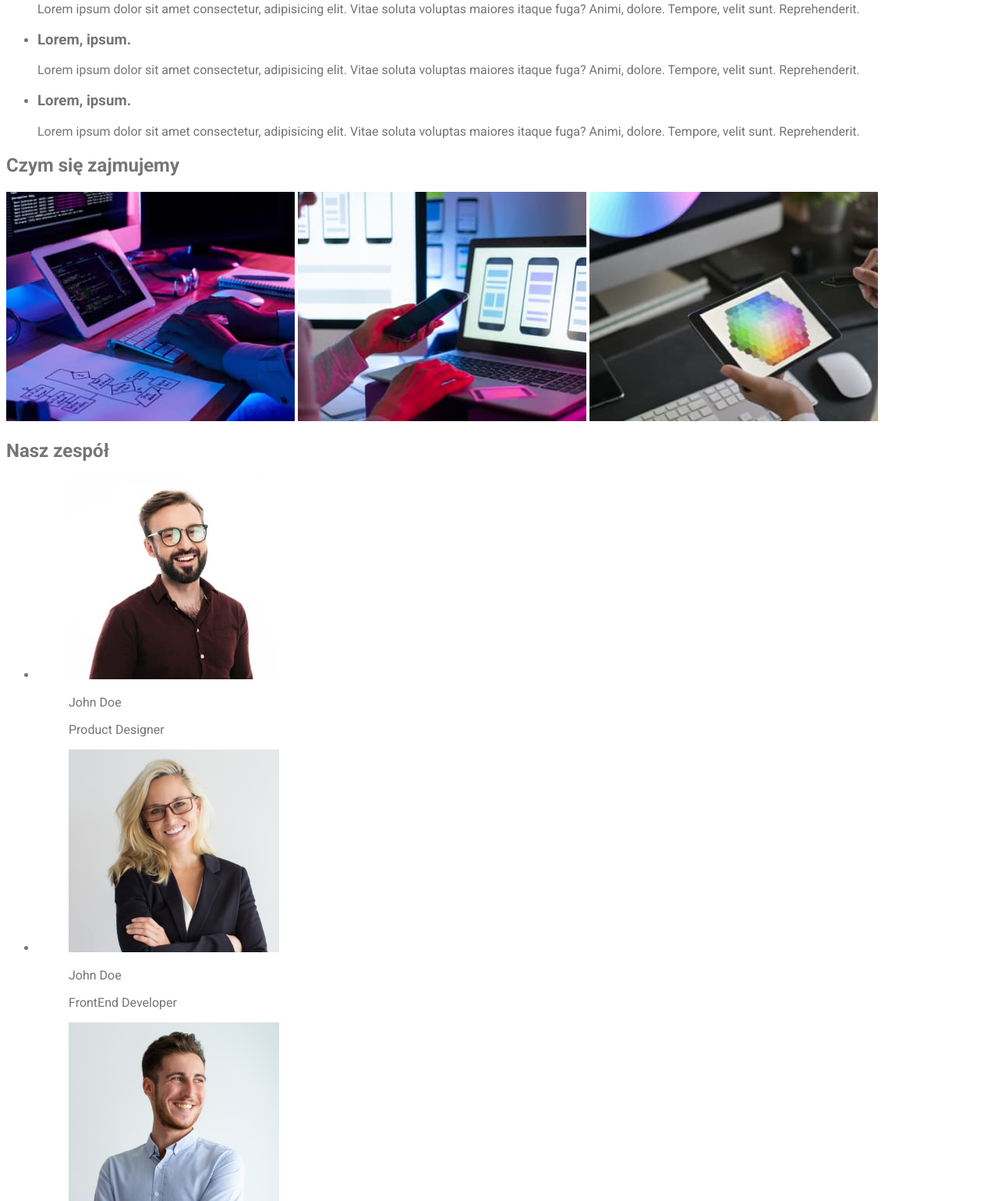
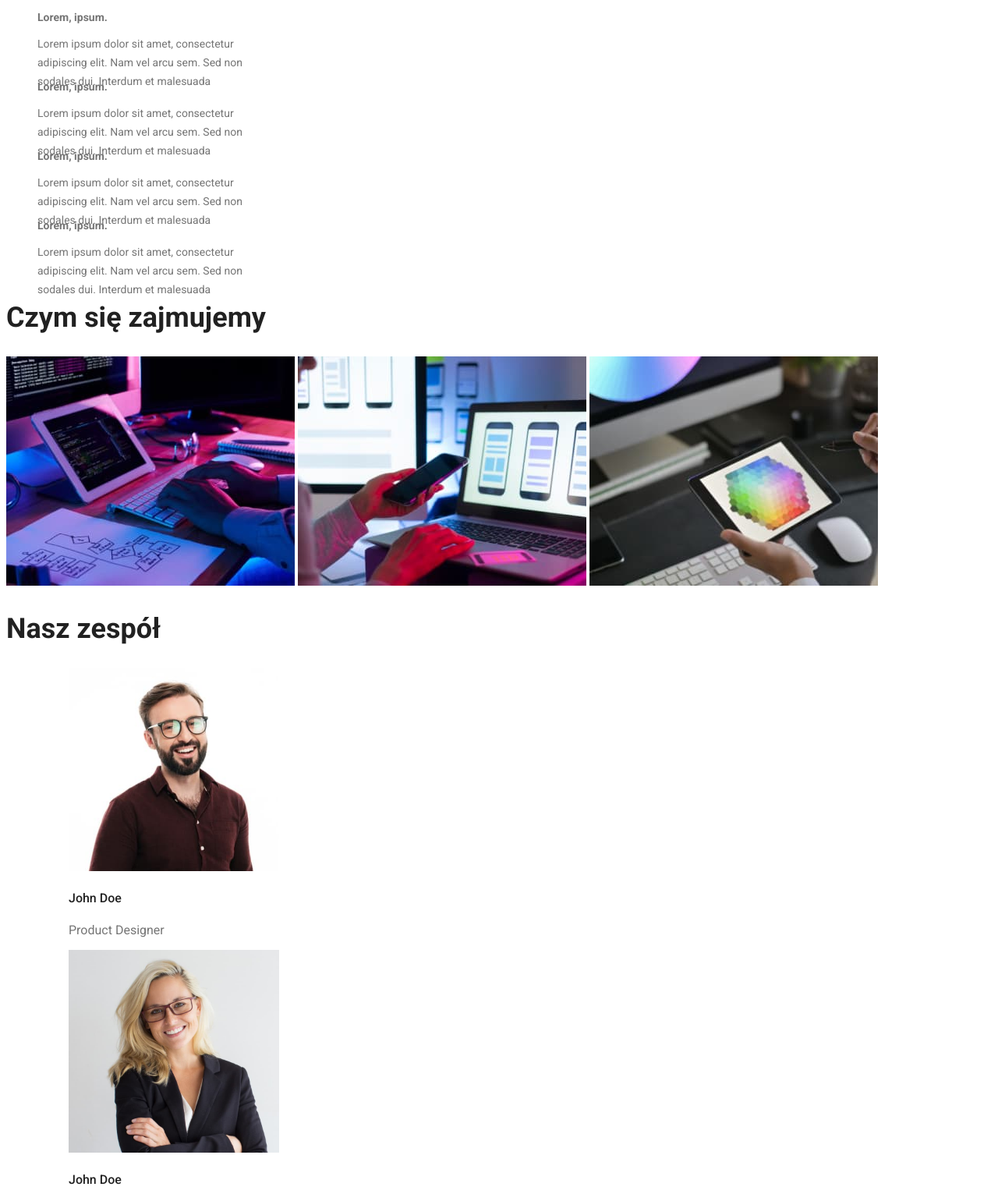
Before and after one commit to Spajkowiecki/goit-markup-hw-02, a plain HTML site: page index.html in a window 1280 px wide. Shown: the part 319-1859 px from the top of the page at 78% size. Drawn offline with Linux system fonts and the light colour scheme.

Commit message:
small fixes
Fixes

```diff
--- a/css/styles.css
+++ b/css/styles.css
@@ -17,6 +17,7 @@
   --main-normal-text-color: #212121;
   --main-text-color: #757575;
   --main-link-color: #2196f3;
+  --white-text: white;
   /*   END OF COLORS USED ON PAGE      */
 }
 
@@ -26,6 +27,7 @@ body {
 }
 /* GŁÓWNY KONTENER NAVBAROWY */
 .menu-container {
+  font-size: 14px;
   display: flex;
   align-items: center;
   stroke: #ececec;
@@ -34,7 +36,6 @@ body {
 /** | GÓRNY PASEK | **/
 /* STYLIZUJE LOGO TEKSTOWE W PASKU GÓRNYM */
 .menu-text-logo {
-  margin-left: 215px;
   font-family: var(--primary-font);
   font-weight: 700;
   text-align: left;
@@ -55,14 +56,11 @@ body {
 /* POCZĄTEK: STYLIZACJA NAVBARU */
 
 .navbar {
-  margin-left: 93px;
 }
 
 .nav-core {
   padding: 0;
-  gap: 46px;
   list-style: none;
-  display: flex;
 }
 
 .nav-core-link {
@@ -74,8 +72,80 @@ body {
   color: var(--main-link-color);
 }
 
-.menu-contact {
-  margin-left: 371px;
+.menu-header h1 {
+  font-size: 44px;
+  text-align: center;
+}
+
+.menu-header button {
+  font-size: 16px;
+  line-height: 30px;
+  font-family: var(--main-font);
+  font-weight: 700;
 }
 /* KONIEC: STYLIZACJA NAVBARU */
 /** | KONIEC GÓRNEGO PASKA | **/
+
+.section-title {
+  font-size: 36px;
+  font-weight: 700;
+  color: var(--main-normal-text-color);
+}
+
+.post-skills {
+  height: 75px;
+  width: 270px;
+  font-size: 14px;
+}
+
+.post-skills h3 {
+  font-size: 14px;
+  line-height: auto;
+}
+
+.post-skills p {
+  font-weight: normal;
+  line-height: 24px;
+}
+
+.post-skill-list {
+  list-style: none;
+}
+
+.team-list {
+  list-style: none;
+}
+
+.team-list-person-description {
+  font-size: 16px;
+}
+
+.team-list-person-description h4 {
+  color: #212121;
+  font-weight: 500;
+}
+
+/*PORTFOLIO.HTML STYLES*/
+
+.things-filter-list {
+  list-style: none;
+}
+
+.things-filter-list button {
+  font-family: var(--main-font);
+  font-size: 16px;
+  line-height: 26px;
+  font-weight: 500;
+}
+
+.things-card-desc h3 {
+  color: var(--main-normal-text-color);
+  font-size: 18px;
+  font-weight: 700;
+  line-height: 36px;
+}
+
+.things-card-desc p {
+  font-size: 16px;
+  line-height: 30px;
+}
--- a/index.html
+++ b/index.html
@@ -28,8 +28,8 @@
                 </ul>
             </nav>
             <div class="menu-contact">
-                <a href="mailto:info@devstudio.com">info@devstudio.com</a>
-                <a href="tel:+48111111111">+48 111 111 111</a>
+                <a class="nav-core-link" href="mailto:info@devstudio.com">info@devstudio.com</a>
+                <a class="nav-core-link" href="tel:+48111111111">+48 111 111 111</a>
             </div>
         </div>
         <div class="menu-header">
@@ -41,86 +41,79 @@
     <main>
         <div id="nasze_atuty">
             <!-- KONTENER PRZECHOWUJĄCY NASZE ATUTY-->
-            <ul>
+            <h2 class="section-title">Nasze atuty</h2>
+            <ul class="post-skill-list">
                 <li>
-                    <div>
+                    <div class="post-skills">
                         <h3>Lorem, ipsum.</h3>
-                        <p>Lorem ipsum dolor sit amet consectetur, adipisicing elit. Vitae soluta voluptas maiores
-                            itaque
-                            fuga?
-                            Animi, dolore. Tempore, velit sunt. Reprehenderit.</p>
+                        <p>Lorem ipsum dolor sit amet, consectetur adipiscing elit. Nam vel arcu sem. Sed non sodales
+                            dui. Interdum et malesuada</p>
                     </div>
                 </li>
                 <li>
-                    <div>
+                    <div class="post-skills">
                         <h3>Lorem, ipsum.</h3>
-                        <p>Lorem ipsum dolor sit amet consectetur, adipisicing elit. Vitae soluta voluptas maiores
-                            itaque
-                            fuga?
-                            Animi, dolore. Tempore, velit sunt. Reprehenderit.</p>
+                        <p>Lorem ipsum dolor sit amet, consectetur adipiscing elit. Nam vel arcu sem. Sed non sodales
+                            dui. Interdum et malesuada</p>
                     </div>
                 </li>
                 <li>
-                    <div>
+                    <div class="post-skills">
                         <h3>Lorem, ipsum.</h3>
-                        <p>Lorem ipsum dolor sit amet consectetur, adipisicing elit. Vitae soluta voluptas maiores
-                            itaque
-                            fuga?
-                            Animi, dolore. Tempore, velit sunt. Reprehenderit.</p>
+                        <p>Lorem ipsum dolor sit amet, consectetur adipiscing elit. Nam vel arcu sem. Sed non sodales
+                            dui. Interdum et malesuada</p>
                     </div>
                 </li>
                 <li>
-                    <div>
+                    <div class="post-skills">
                         <h3>Lorem, ipsum.</h3>
-                        <p>Lorem ipsum dolor sit amet consectetur, adipisicing elit. Vitae soluta voluptas maiores
-                            itaque
-                            fuga?
-                            Animi, dolore. Tempore, velit sunt. Reprehenderit.</p>
+                        <p>Lorem ipsum dolor sit amet, consectetur adipiscing elit. Nam vel arcu sem. Sed non sodales
+                            dui. Interdum et malesuada</p>
                     </div>
                 </li>
             </ul>
         </div>
         <div id="Czym_się_zajmujemy">
-            <h2>Czym się zajmujemy</h2>
+            <h2 class="section-title">Czym się zajmujemy</h2>
             <img src="images/i1.jpg" width="370" height="294" alt="programuje strony" />
             <img src="images/i2.jpg" width="370" height="294" alt="sprawdza wyglad na innych urządzeniach" />
             <img src="images/i3.jpg" width="370" height="294" alt="szuka kolorów" />
         </div>
         <div id="nasz_zespol">
-            <h2>Nasz zespół</h2>
+            <h2 class="section-title">Nasz zespół</h2>
             <ul class="team-list">
                 <li>
-                    <figure>
+                    <figure class="team-list-person">
                         <img src="images/j1.jpg" width="270" height="260" alt="John Doe" />
-                        <figcaption>
-                            <p>John Doe</p>
+                        <figcaption class="team-list-person-description">
+                            <h4>John Doe</h4>
                             <p>Product Designer</p>
                         </figcaption>
                     </figure>
                 </li>
                 <li>
-                    <figure>
+                    <figure class="team-list-person">
                         <img src="images/j2.jpg" width="270" height="260" alt="Kobieta - Programista Frontendu" />
-                        <figcaption>
-                            <p>John Doe</p>
+                        <figcaption class="team-list-person-description">
+                            <h4>John Doe</h4>
                             <p>FrontEnd Developer</p>
                         </figcaption>
                     </figure>
                 </li>
                 <li>
-                    <figure>
+                    <figure class="team-list-person">
                         <img src="images/j3.jpg" width="270" height="260" alt="John Doe - Marketingowiec" />
-                        <figcaption>
-                            <p>John Doe</p>
+                        <figcaption class="team-list-person-description">
+                            <h4>John Doe</h4>
                             <p>Marketing</p>
                         </figcaption>
                     </figure>
                 </li>
                 <li>
-                    <figure>
+                    <figure class="team-list-person">
                         <img src="images/j4.jpg" width="270" height="260" alt="John Doe - Designer UI" />
-                        <figcaption>
-                            <p>John Doe</p>
+                        <figcaption class="team-list-person-description">
+                            <h4>John Doe</h4>
                             <p>UI Designer</p>
                         </figcaption>
                     </figure>
```
Also changed, not shown: portfolio.html (+10 -10 lines).
